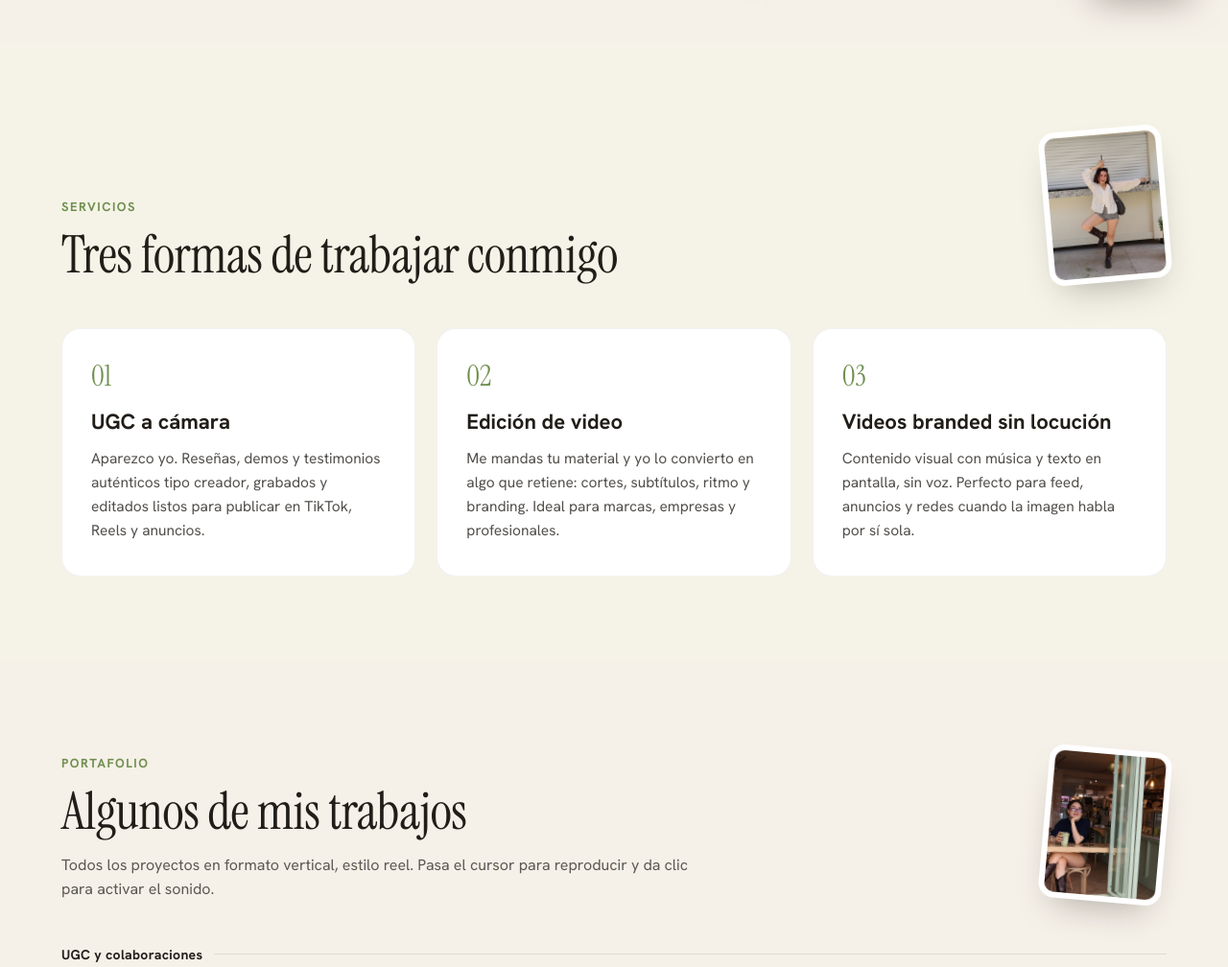
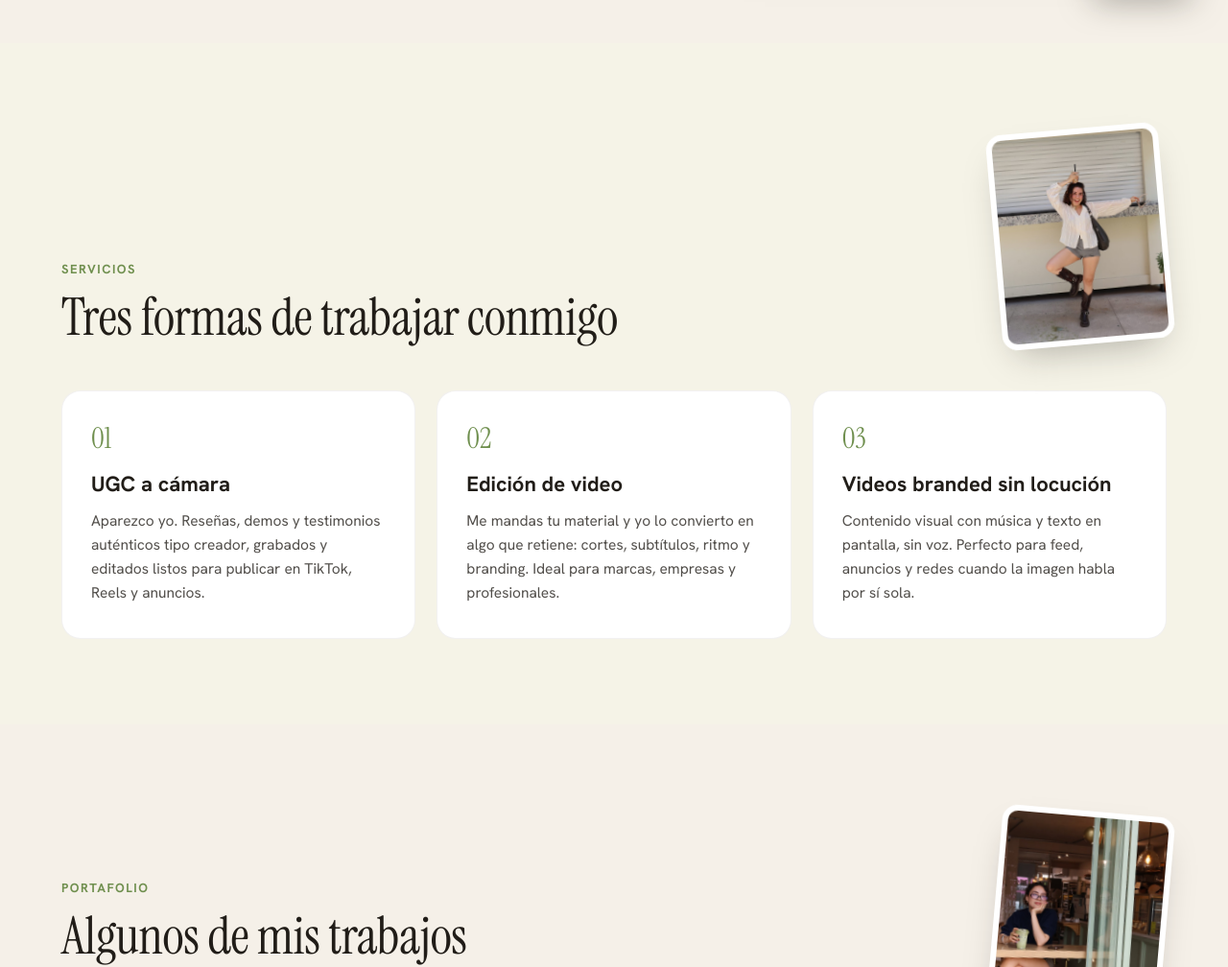
Before and after one commit to Pablini86/ana-ramirez, a plain HTML site: page index.html in a window 1280 px wide. Shown: the part 780-1788 px from the top of the page at 96% size. Drawn offline with nearby package versions, Linux system fonts and the light colour scheme; a script that the page names is missing.

Commit message:
Agrandar fotos de Servicios, Portafolio y Conóceme (128px a 180px)

```diff
--- a/index.html
+++ b/index.html
@@ -131,7 +131,7 @@
         <div style="font-size:13px; font-weight:700; letter-spacing:1.5px; text-transform:uppercase; color:var(--accent, oklch(0.63 0.13 35));">Servicios</div>
         <h2 style="font-family:'Instrument Serif',serif; font-weight:400; font-size:clamp(32px,4.4vw,54px); line-height:1.05; letter-spacing:-0.4px; margin-top:14px;">Tres formas de trabajar conmigo</h2>
       </div>
-      <div style="width:128px; aspect-ratio:4/5; border-radius:16px; overflow:hidden; border:6px solid #fff; box-shadow:0 18px 36px -16px rgba(33,29,24,0.35); transform:rotate(-5deg); flex-shrink:0;">
+      <div style="width:180px; aspect-ratio:4/5; border-radius:16px; overflow:hidden; border:6px solid #fff; box-shadow:0 18px 36px -16px rgba(33,29,24,0.35); transform:rotate(-5deg); flex-shrink:0;">
         <img src="{{ fotoServicios.src }}" alt="{{ fotoServicios.alt }}" style="width:100%; height:100%; object-fit:cover;">
       </div>
     </div>
@@ -162,7 +162,7 @@
         <h2 style="font-family:'Instrument Serif',serif; font-weight:400; font-size:clamp(32px,4.4vw,54px); line-height:1.05; letter-spacing:-0.4px; margin-top:14px;">Algunos de mis trabajos</h2>
         <p style="font-size:16px; line-height:1.6; opacity:0.72; margin-top:14px;">Todos los proyectos en formato vertical, estilo reel. Pasa el cursor para reproducir y da clic para activar el sonido.</p>
       </div>
-      <div style="width:128px; aspect-ratio:4/5; border-radius:16px; overflow:hidden; border:6px solid #fff; box-shadow:0 18px 36px -16px rgba(33,29,24,0.35); transform:rotate(5deg); flex-shrink:0;">
+      <div style="width:180px; aspect-ratio:4/5; border-radius:16px; overflow:hidden; border:6px solid #fff; box-shadow:0 18px 36px -16px rgba(33,29,24,0.35); transform:rotate(5deg); flex-shrink:0;">
         <img src="{{ fotoPortafolio.src }}" alt="{{ fotoPortafolio.alt }}" style="width:100%; height:100%; object-fit:cover;">
       </div>
     </div>
@@ -322,7 +322,7 @@
         <h2 style="font-family:'Instrument Serif',serif; font-weight:400; font-size:clamp(32px,4.4vw,54px); line-height:1.05; letter-spacing:-0.4px; margin-top:14px;">Sígueme en mis redes</h2>
         <p style="font-size:16px; line-height:1.6; opacity:0.72; margin-top:14px;">Aquí comparto mi día a día creando contenido — reels, behind the scenes y mi proceso. Échale un ojo a lo más reciente.</p>
       </div>
-      <div style="width:128px; aspect-ratio:4/5; border-radius:16px; overflow:hidden; border:6px solid #fff; box-shadow:0 18px 36px -16px rgba(33,29,24,0.35); transform:rotate(-5deg); flex-shrink:0;">
+      <div style="width:180px; aspect-ratio:4/5; border-radius:16px; overflow:hidden; border:6px solid #fff; box-shadow:0 18px 36px -16px rgba(33,29,24,0.35); transform:rotate(-5deg); flex-shrink:0;">
         <img src="{{ fotoConoceme.src }}" alt="{{ fotoConoceme.alt }}" style="width:100%; height:100%; object-fit:cover;">
       </div>
     </div>
```
